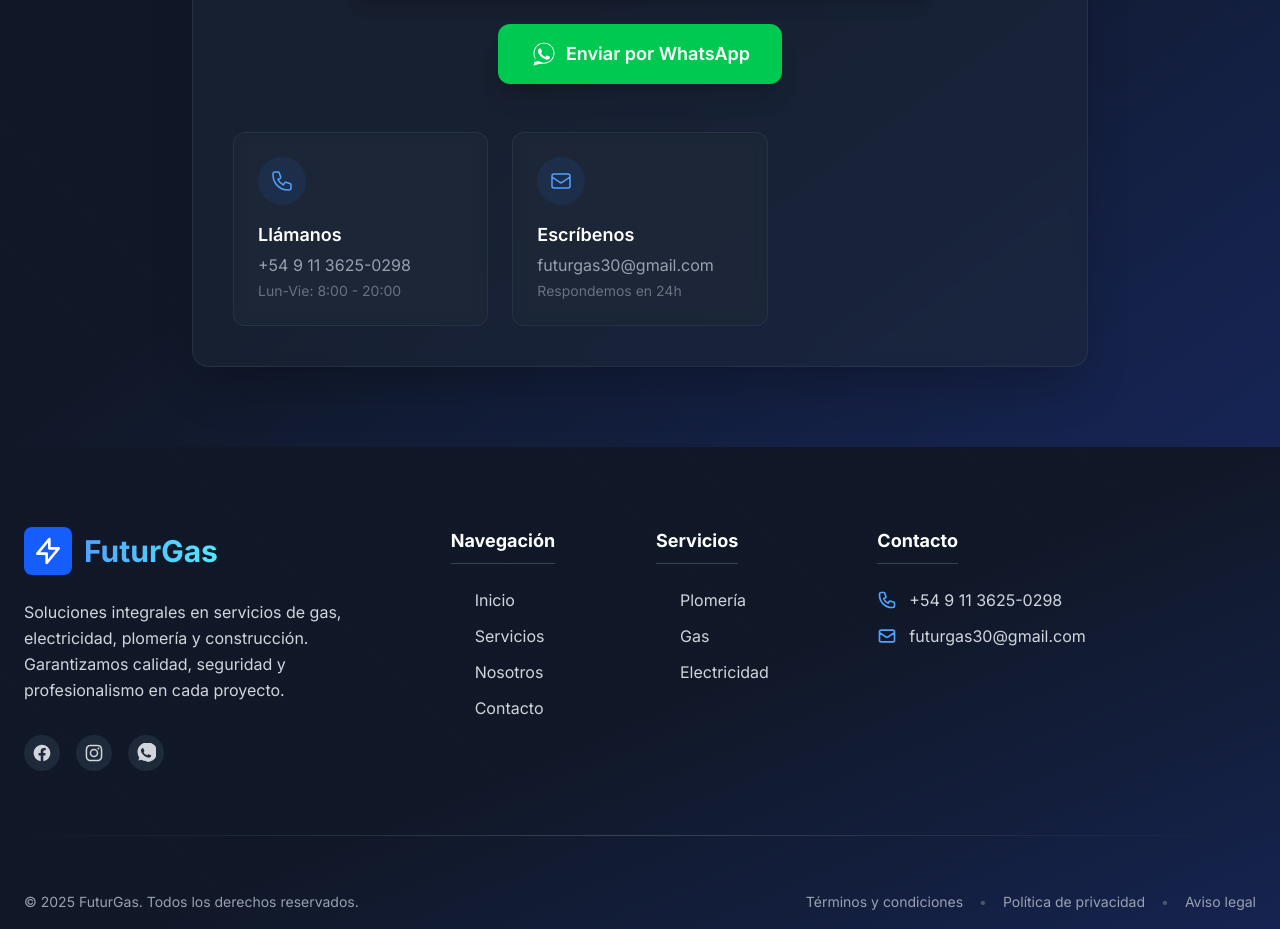
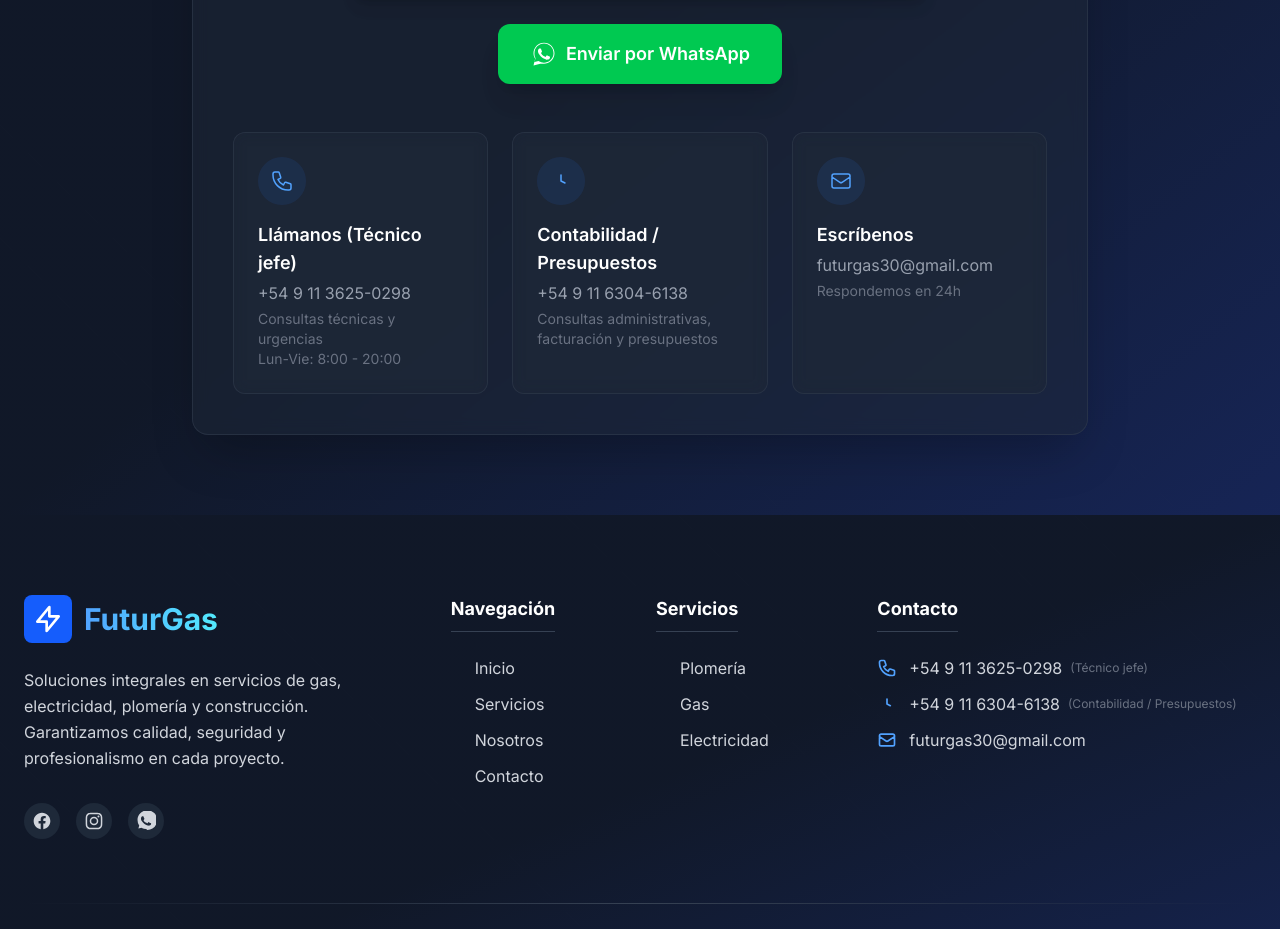
Before and after one commit to FedericoRocha/FuturgasWeb, a React (Vite) app in the folder futurgas-web/: page / in a window 1280 px wide. Shown: the part 3840-4769 px from the top of the page. Built offline with nearby package versions, Linux system fonts and the light colour scheme.

Commit message:
Se agrega numero de equipo

```diff
--- a/futurgas-web/src/components/layout/Footer.tsx
+++ b/futurgas-web/src/components/layout/Footer.tsx
@@ -145,6 +145,14 @@ export default function Footer() {
                     <path strokeLinecap="round" strokeLinejoin="round" strokeWidth={2} d="M3 5a2 2 0 012-2h3.28a1 1 0 01.948.684l1.498 4.493a1 1 0 01-.502 1.21l-2.257 1.13a11.042 11.042 0 005.516 5.516l1.13-2.257a1 1 0 011.21-.502l4.493 1.498a1 1 0 01.684.949V19a2 2 0 01-2 2h-1C9.716 21 3 14.284 3 6V5z" />
                   </svg>
                   <a href="tel:+5491136250298" className="text-gray-300 hover:text-white transition-colors">+54 9 11 3625-0298</a>
+                  <span className="ml-2 text-xs text-gray-500">(Técnico jefe)</span>
+                </div>
+                <div className="flex items-center">
+                  <svg className="h-5 w-5 text-blue-400 mr-3 flex-shrink-0" fill="none" viewBox="0 0 24 24" stroke="currentColor">
+                    <path strokeLinecap="round" strokeLinejoin="round" strokeWidth={2} d="M12 6v6l4 2" />
+                  </svg>
+                  <a href="tel:+5491163046138" className="text-gray-300 hover:text-white transition-colors">+54 9 11 6304-6138</a>
+                  <span className="ml-2 text-xs text-gray-500">(Contabilidad / Presupuestos)</span>
                 </div>
                 <div className="flex items-center">
                   <svg className="h-5 w-5 text-blue-400 mr-3 flex-shrink-0" fill="none" viewBox="0 0 24 24" stroke="currentColor">
--- a/futurgas-web/src/components/sections/Contact.tsx
+++ b/futurgas-web/src/components/sections/Contact.tsx
@@ -95,8 +95,8 @@ export default function Contact() {
                 style={{ minWidth: 220, justifyContent: 'center' }}
               >
                 <svg className="w-7 h-7" viewBox="0 0 32 32" fill="currentColor" xmlns="http://www.w3.org/2000/svg">
-  <path d="M16 3C9.373 3 4 8.373 4 15c0 2.385.664 4.605 1.926 6.551L4 29l7.742-1.893A12.93 12.93 0 0016 27c6.627 0 12-5.373 12-12S22.627 3 16 3zm0 22.917c-2.07 0-4.093-.545-5.844-1.576l-.418-.247-4.599 1.126 1.23-4.466-.272-.436A10.93 10.93 0 015.083 15c0-6.032 4.885-10.917 10.917-10.917S26.917 8.968 26.917 15 22.032 25.917 16 25.917zm6.127-7.214c-.337-.169-2.003-.988-2.312-1.102-.31-.113-.536-.169-.762.169-.225.337-.87 1.102-1.067 1.327-.197.225-.394.253-.731.084-.337-.169-1.425-.525-2.715-1.672-1.004-.897-1.682-2.004-1.88-2.341-.197-.337-.021-.519.148-.688.152-.151.337-.394.506-.591.169-.197.225-.338.337-.563.113-.225.056-.422-.028-.591-.084-.169-.75-1.81-1.027-2.48-.271-.652-.546-.563-.762-.574-.197-.009-.422-.011-.648-.011-.225 0-.591.084-.9.394-.31.31-1.18 1.142-1.18 2.788 0 1.646 1.208 3.236 1.377 3.461.169.225 2.387 3.82 5.795 5.21.81.349 1.441.557 1.934.713.813.259 1.552.222 2.136.135.649-.092 2.008-.823 2.29-1.619.282-.797.282-1.457.197-1.611-.084-.155-.31-.244-.648-.413z"/>
-</svg>
+                  <path d="M16 3C9.373 3 4 8.373 4 15c0 2.385.664 4.605 1.926 6.551L4 29l7.742-1.893A12.93 12.93 0 0016 27c6.627 0 12-5.373 12-12S22.627 3 16 3zm0 22.917c-2.07 0-4.093-.545-5.844-1.576l-.418-.247-4.599 1.126 1.23-4.466-.272-.436A10.93 10.93 0 015.083 15c0-6.032 4.885-10.917 10.917-10.917S26.917 8.968 26.917 15 22.032 25.917 16 25.917zm6.127-7.214c-.337-.169-2.003-.988-2.312-1.102-.31-.113-.536-.169-.762.169-.225.337-.87 1.102-1.067 1.327-.197.225-.394.253-.731.084-.337-.169-1.425-.525-2.715-1.672-1.004-.897-1.682-2.004-1.88-2.341-.197-.337-.021-.519.148-.688.152-.151.337-.394.506-.591.169-.197.225-.338.337-.563.113-.225.056-.422-.028-.591-.084-.169-.75-1.81-1.027-2.48-.271-.652-.546-.563-.762-.574-.197-.009-.422-.011-.648-.011-.225 0-.591.084-.9.394-.31.31-1.18 1.142-1.18 2.788 0 1.646 1.208 3.236 1.377 3.461.169.225 2.387 3.82 5.795 5.21.81.349 1.441.557 1.934.713.813.259 1.552.222 2.136.135.649-.092 2.008-.823 2.29-1.619.282-.797.282-1.457.197-1.611-.084-.155-.31-.244-.648-.413z"/>
+                </svg>
                 Enviar por WhatsApp
               </a>
             </div>
@@ -108,9 +108,21 @@ export default function Contact() {
                     <path strokeLinecap="round" strokeLinejoin="round" strokeWidth={1.5} d="M3 5a2 2 0 012-2h3.28a1 1 0 01.948.684l1.498 4.493a1 1 0 01-.502 1.21l-2.257 1.13a11.042 11.042 0 005.516 5.516l1.13-2.257a1 1 0 011.21-.502l4.493 1.498a1 1 0 01.684.949V19a2 2 0 01-2 2h-1C9.716 21 3 14.284 3 6V5z" />
                   </svg>
                 </div>
-                <h4 className="text-lg font-semibold mb-1">Llámanos</h4>
+                <h4 className="text-lg font-semibold mb-1">Llámanos (Técnico jefe)</h4>
                 <p className="text-gray-400">+54 9 11 3625-0298</p>
-                <p className="text-sm text-gray-500 mt-1">Lun-Vie: 8:00 - 20:00</p>
+                <p className="text-sm text-gray-500 mt-1">Consultas técnicas y urgencias<br/>Lun-Vie: 8:00 - 20:00</p>
+              </div>
+
+               {/* Teléfono de contabilidad/presupuestos */}
+               <div className="p-6 bg-gray-800/50 backdrop-blur-sm rounded-xl border border-gray-700/50 hover:border-blue-500/50 transition-all duration-300">
+                <div className="w-12 h-12 mx-auto md:mx-0 mb-4 flex items-center justify-center rounded-full bg-blue-500/10 text-blue-400">
+                  <svg className="h-6 w-6" fill="none" viewBox="0 0 24 24" stroke="currentColor">
+                    <path strokeLinecap="round" strokeLinejoin="round" strokeWidth={1.5} d="M12 6v6l4 2" />
+                  </svg>
+                </div>
+                <h4 className="text-lg font-semibold mb-1">Contabilidad / Presupuestos</h4>
+                <p className="text-gray-400">+54 9 11 6304-6138</p>
+                <p className="text-sm text-gray-500 mt-1">Consultas administrativas, facturación y presupuestos</p>
               </div>
 
               <div className="p-6 bg-gray-800/50 backdrop-blur-sm rounded-xl border border-gray-700/50 hover:border-blue-500/50 transition-all duration-300">
```
